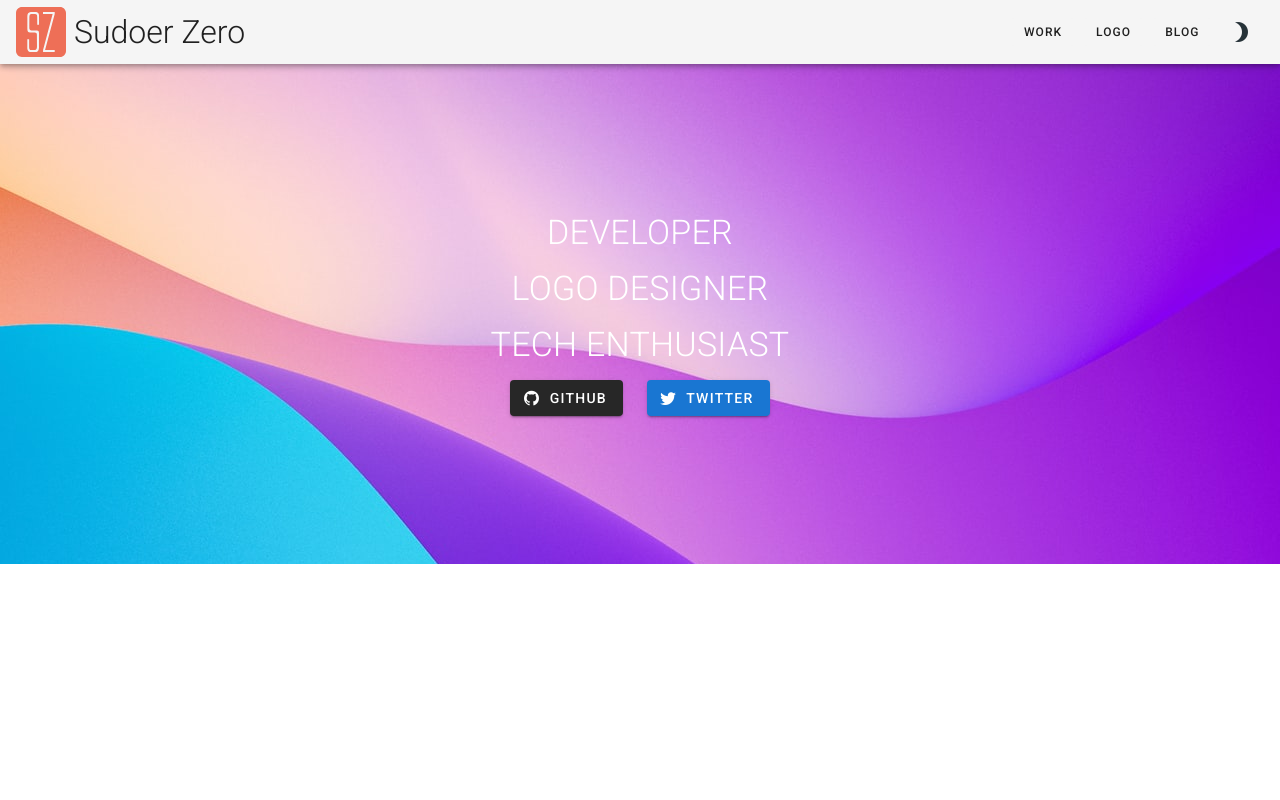
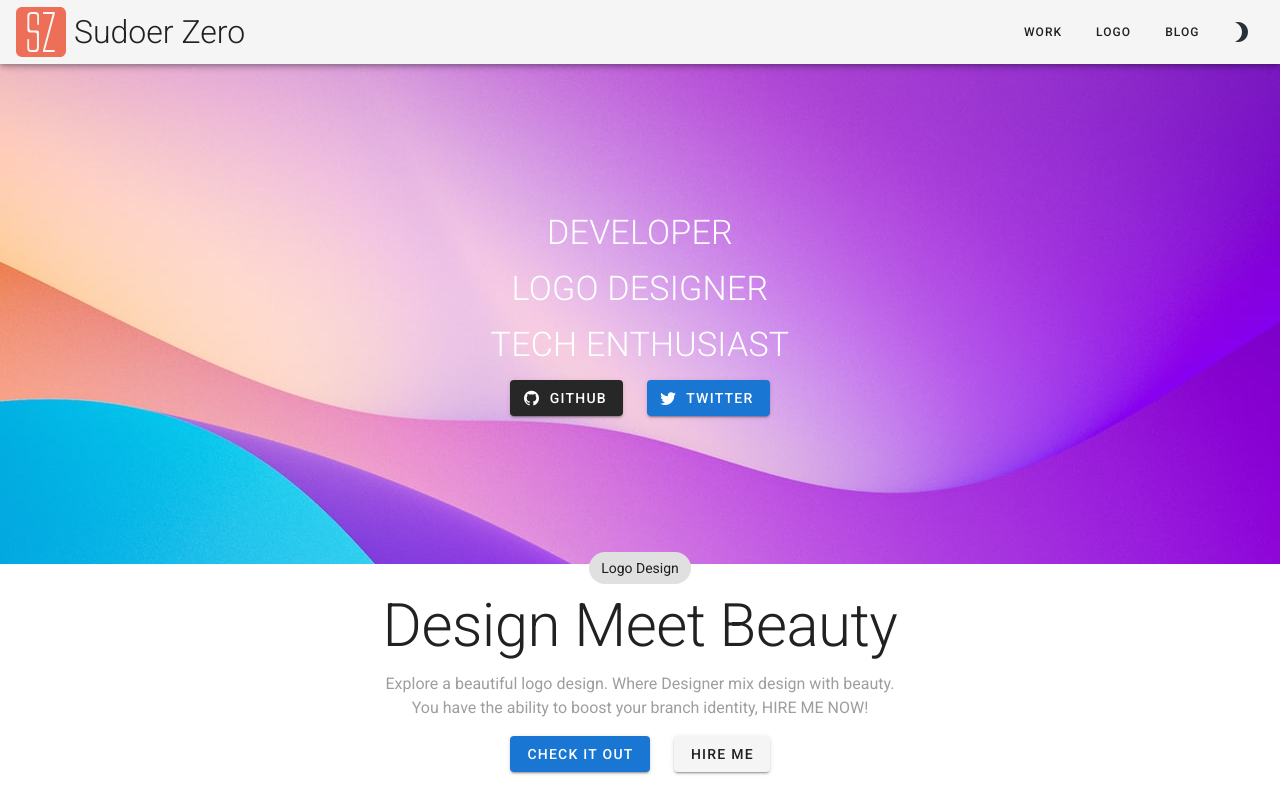
Before and after one commit to sudoer-zero/portfolio, a Vue app in the folder front_end/: page / in a window 1280 px wide. Shown: the top 800 px of the page. Built offline with nearby package versions, Linux system fonts and the light colour scheme.

Commit message:
Add logo design component to home page view.

```diff
--- /dev/null
+++ b/front_end/src/components/LogoDesign.vue
@@ -0,0 +1,39 @@
+<template>
+  <div>
+    <v-row align="center" justify="center" class="pb-4">
+      <v-chip class=""> Logo Design </v-chip>
+      <v-col class="text-center" cols="12">
+        <h1 class="text-h2 font-weight-light mb-4">Design Meet Beauty</h1>
+        <div class="grey--text mx-4">
+          <p class="mb-0">
+            Explore a beautiful logo design. Where Designer mix design with
+            beauty.
+          </p>
+          <p>
+            You have the ability to boost your branch identity, HIRE ME NOW!
+          </p>
+        </div>
+        <div>
+          <v-btn to="/logo" class="mx-3" color="primary">Check it out</v-btn>
+          <v-btn
+            href="https://www.fiverr.com/share/ylZj2A"
+            target="_black"
+            class="mx-3"
+            >Hire Me</v-btn
+          >
+        </div>
+      </v-col>
+    </v-row>
+    <v-parallax height="300" src="../assets/img/logo-design-banner.png">
+    </v-parallax>
+  </div>
+</template>
+
+<script>
+export default {
+  name: "Logo-Design",
+};
+</script>
+
+<style>
+</style>
--- a/front_end/src/views/HomeView.vue
+++ b/front_end/src/views/HomeView.vue
@@ -1,15 +1,20 @@
 <template>
-  <Hero />
+  <div>
+    <Hero />
+    <LogoDesign />
+  </div>
 </template>
 
 <script>
 import Hero from "@/components/Hero.vue";
+import LogoDesign from "@/components/LogoDesign.vue";
 
 export default {
   name: "HomeView",
 
   components: {
     Hero,
+    LogoDesign,
   },
 };
 </script>
```
Also changed, not shown: front_end/src/components/HelloWorld.vue (deleted, +0 -16 lines), front_end/src/assets/img/logo-design-banner.png (added).
